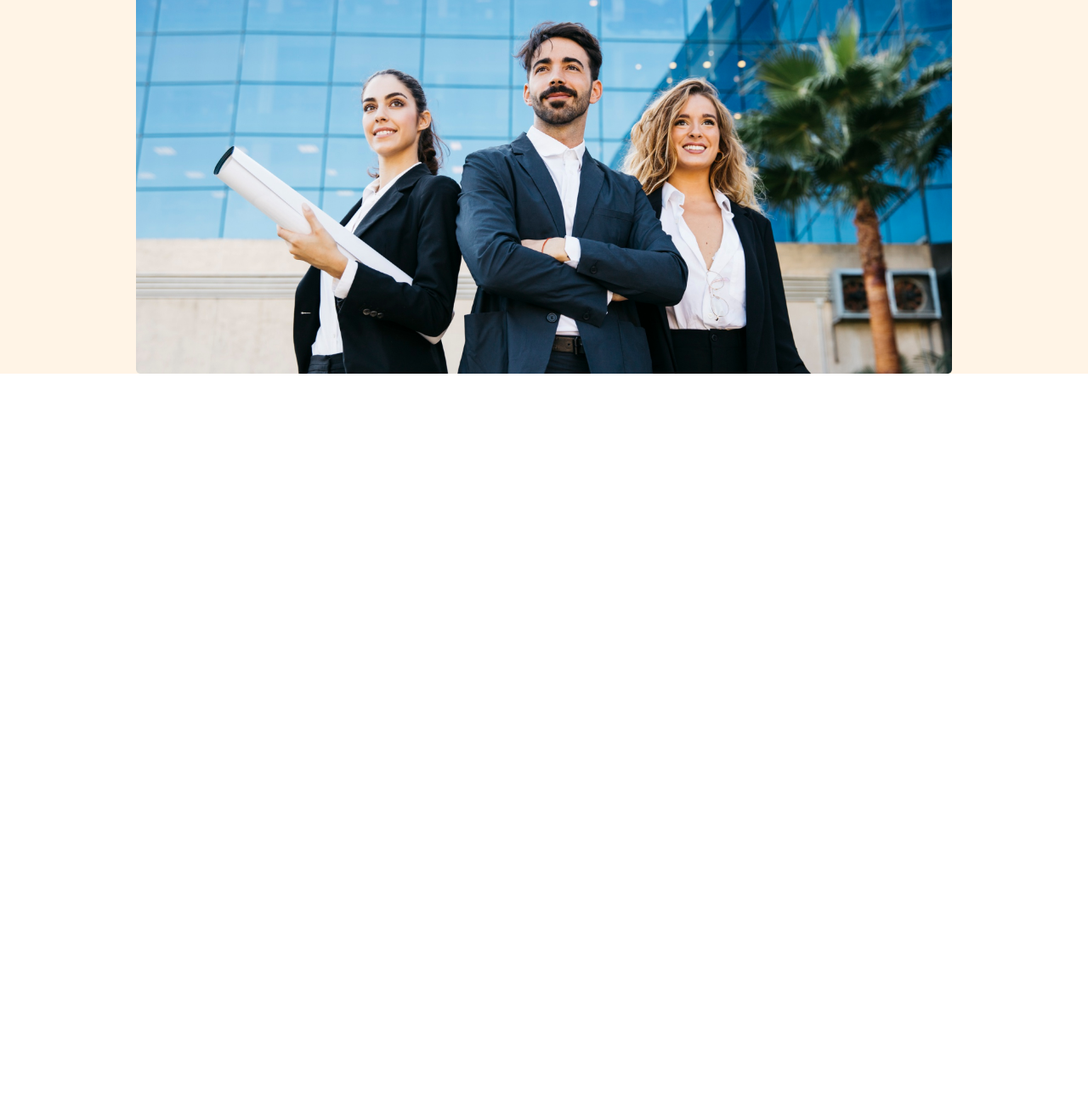
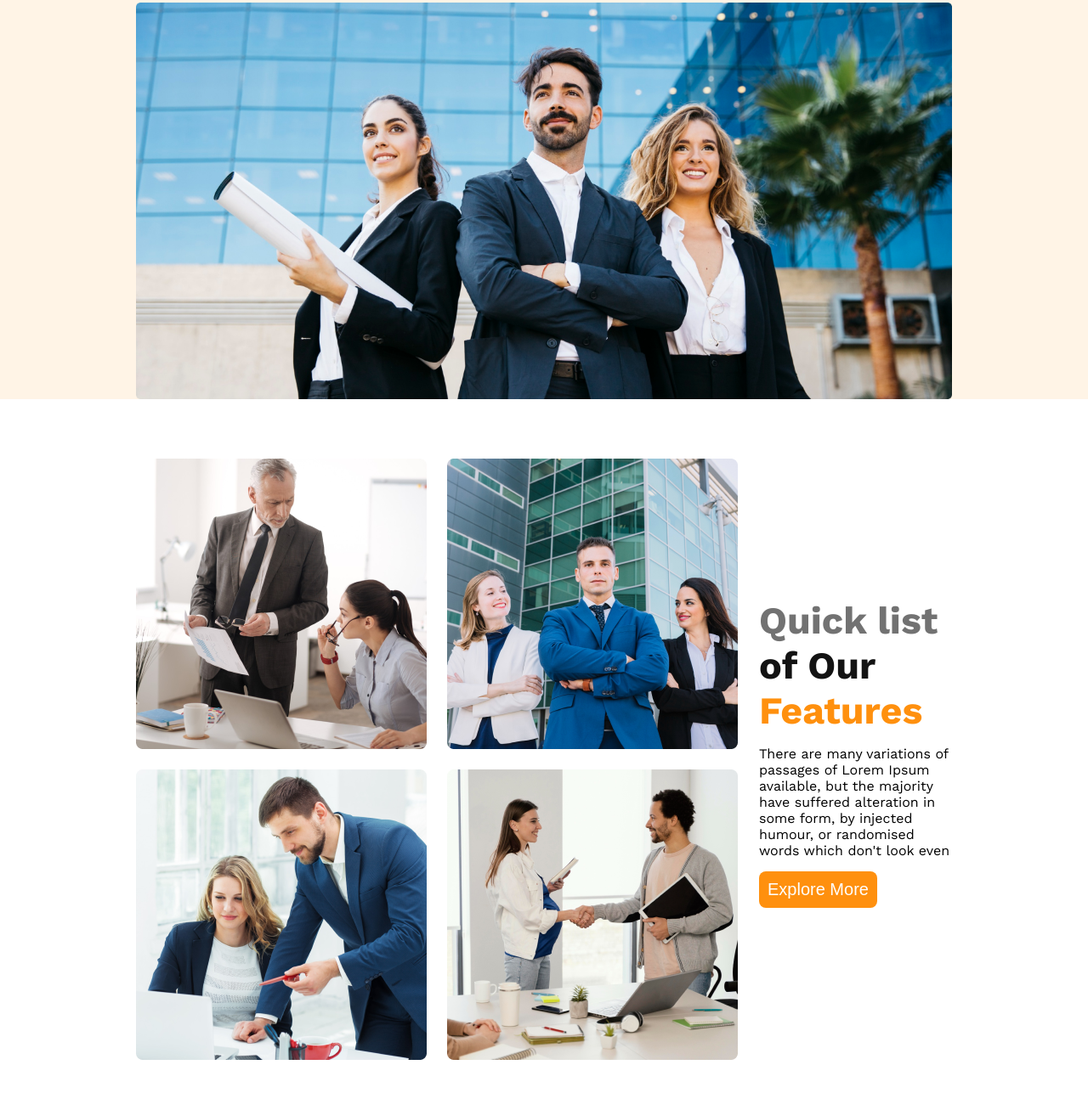
Before and after one commit to muztahid2102232/coding-challenge, a plain HTML site: page index.html in a window 1280 px wide. Shown: the part 327-1614 px from the top of the page at 85% size. Before the commit the page ends 800 px from the top, so only its background shows below. Drawn offline with nearby package versions, Linux system fonts and the light colour scheme.

Commit message:
added team section

```diff
--- a/index.html
+++ b/index.html
@@ -33,6 +33,20 @@
             <img src="./images/banner.png" alt="it's a banner" class="img1">
         </div>
     </div>
+    <section class="section1">
+      <div class="img-container">
+        <img class="general-image" src="./images/team1.png" alt="team1">
+        <img class="general-image" src="./images/team2.png" alt="team2"
+        ><img class="general-image" src="./images/team3.png" alt="team3">
+        <img class="general-image" src="./images/team4.png" alt="team4">
+    </div>
+      <div class="section1-div2"><h3 class="H1"> <span class="dark3">Quick list</span><span class="dark1"> of Our </span><br> <span class="span3">Features</span></h3>
+    <p class="p1">There are many variations of passages of Lorem Ipsum available, but the majority have suffered alteration in some form, by injected humour, or randomised words which don't look even</p>
+<button class="button-primary btn1">Explore More</button></div>
+    </section>
+    <section class="section2"></section>
+    <section class="section3"></section>
+    <section class="section4"></section>
 
 </body>
 </html>
--- a/style.css
+++ b/style.css
@@ -30,10 +30,13 @@ body {
     margin-bottom: 15px;
 }
 /* shared css codes */
+
+
  .hero-container{
     width: 100%;
-    margin: auto;
     background-color: rgba(255, 144, 14, 0.1);
+    padding-top: 30px;
+    margin-bottom: 70px;
 
  }
 #nav1{
@@ -50,8 +53,8 @@ li{
     display: flex;
     justify-content: space-between;
      max-width: 75%;
-     margin: 0 auto;
-     margin-bottom: 70px;
+     margin: 0 auto 70px;
+
 }
 .hero-div2{
     justify-content: center;
@@ -66,3 +69,37 @@ li{
     display: block;
     margin: 0 auto;
 }
+
+.img-container{
+    display: grid;
+    grid-template-columns: repeat(2,1fr);
+    gap: 24px;
+}
+.general-image{
+    max-width: 342px;
+}
+
+.H1{
+    font-size:2.8rem;
+    margin-bottom: 15px;
+
+}
+.section1{
+    display: flex;
+    max-width: 75%;
+    margin: 0 auto;
+    align-items: center;
+    margin-bottom: 70px;
+}
+.section1-div2{
+    padding-left: 25px;
+}
+.span3{
+     color: #FF900E;
+}
+
+.p1{ margin-bottom: 15px;
+}
+.btn1{
+     margin-bottom: 15px;
+}
```
